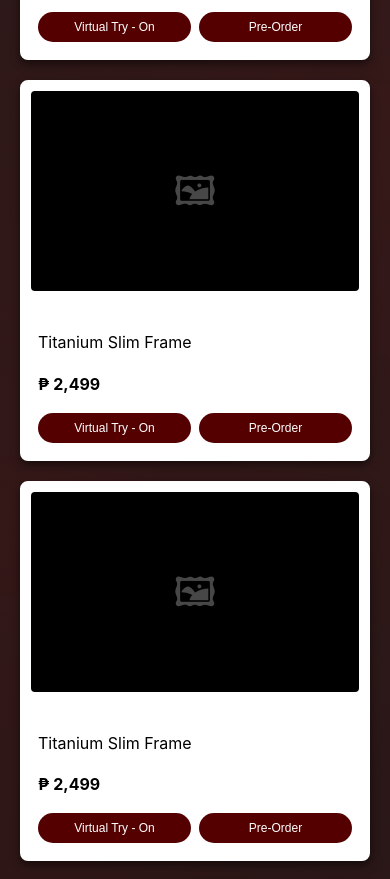
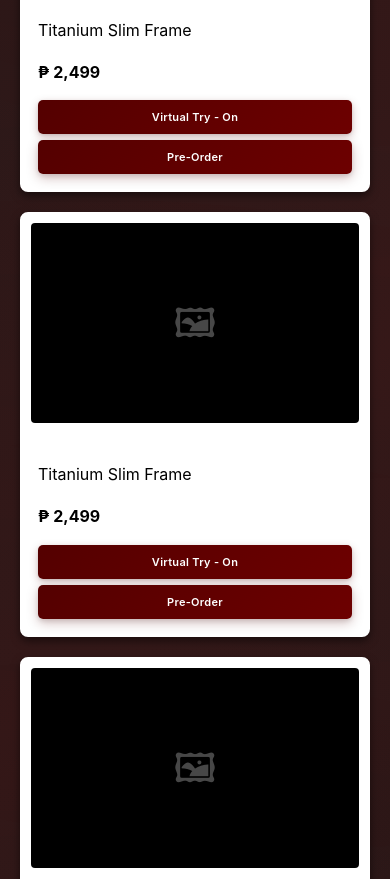
Before and after one commit to Maharcxz/Capstone, a plain HTML site: page index.html in a window 390 px wide. Shown: the part 1799-2678 px from the top of the page. Drawn offline with Linux system fonts and the light colour scheme; no server answers.

Commit message:
button efffect in index

```diff
--- a/css/ProductGridStyles.css
+++ b/css/ProductGridStyles.css
@@ -51,23 +51,108 @@
 
 .product-buttons {
     display: flex;
-    gap: 8px;
+    gap: 10px;
+    margin-top: 5px;
 }
 
 .virtual-try-btn {
     flex: 1;
-    background-color: #540000;
+    background: linear-gradient(135deg, #540000 0%, #6d0000 100%);
     color: white;
     border: none;
-    padding: 8px 12px;
-    border-radius: 20px;
+    padding: 10px 16px;
+    border-radius: 6px;
     font-size: 12px;
+    font-weight: 600;
+    font-family: 'Inter', 'Poppins', sans-serif;
     cursor: pointer;
-    font-weight: normal;
+    transition: all 0.3s cubic-bezier(0.4, 0, 0.2, 1);
+    box-shadow: 0 3px 8px rgba(84, 0, 0, 0.25), 0 1px 3px rgba(0, 0, 0, 0.1);
+    text-transform: none;
+    letter-spacing: 0.25px;
+    position: relative;
+    overflow: hidden;
+    min-height: 36px;
+    display: flex;
+    align-items: center;
+    justify-content: center;
+}
+
+.virtual-try-btn::before {
+    content: '';
+    position: absolute;
+    top: 0;
+    left: -100%;
+    width: 100%;
+    height: 100%;
+    background: linear-gradient(90deg, transparent, rgba(255, 255, 255, 0.2), transparent);
+    transition: left 0.5s ease;
+}
+
+.virtual-try-btn:hover::before {
+    left: 100%;
 }
 
 .virtual-try-btn:hover {
-    background-color: #3D0000;
+    transform: translateY(-1px);
+    box-shadow: 0 6px 20px rgba(84, 0, 0, 0.3), 0 4px 8px rgba(0, 0, 0, 0.15);
+    background: linear-gradient(135deg, #6d0000 0%, #8a0000 100%);
+    border: 1px solid rgba(255, 255, 255, 0.1);
+    color: white;
+}
+
+.virtual-try-btn:active {
+    transform: translateY(0px);
+    box-shadow: 0 2px 8px rgba(84, 0, 0, 0.2), 0 1px 3px rgba(0, 0, 0, 0.1);
+    transition: all 0.1s cubic-bezier(0.4, 0, 0.2, 1);
+}
+
+.virtual-try-btn:focus {
+    outline: none;
+    box-shadow: 0 4px 12px rgba(84, 0, 0, 0.25), 0 2px 4px rgba(0, 0, 0, 0.1), 0 0 0 3px rgba(84, 0, 0, 0.2);
+}
+
+.virtual-try-btn:active {
+    transform: translateY(0);
+    box-shadow: 0 2px 8px rgba(84, 0, 0, 0.3);
+}
+
+/* Pre-order button specific styling - now using same red color as Virtual Try-On */
+.virtual-try-btn.preorder-btn {
+    background: linear-gradient(135deg, #540000 0%, #6d0000 100%);
+    box-shadow: 0 4px 12px rgba(84, 0, 0, 0.25), 0 2px 4px rgba(0, 0, 0, 0.1);
+}
+
+.virtual-try-btn.preorder-btn::before {
+    content: '';
+    position: absolute;
+    top: 0;
+    left: -100%;
+    width: 100%;
+    height: 100%;
+    background: linear-gradient(90deg, transparent, rgba(255, 255, 255, 0.2), transparent);
+    transition: left 0.5s ease;
+}
+
+.virtual-try-btn.preorder-btn:hover::before {
+    left: 100%;
+}
+
+.virtual-try-btn.preorder-btn:hover {
+    transform: translateY(-1px);
+    background: linear-gradient(135deg, #6d0000 0%, #8a0000 100%);
+    box-shadow: 0 6px 20px rgba(84, 0, 0, 0.3), 0 4px 8px rgba(0, 0, 0, 0.15);
+    border: 1px solid rgba(255, 255, 255, 0.1);
+    color: white;
+}
+
+.virtual-try-btn.preorder-btn:active {
+    transform: translateY(0px);
+    box-shadow: 0 2px 8px rgba(84, 0, 0, 0.2), 0 1px 3px rgba(0, 0, 0, 0.1);
+}
+
+.virtual-try-btn.preorder-btn:focus {
+    box-shadow: 0 4px 12px rgba(84, 0, 0, 0.25), 0 2px 4px rgba(0, 0, 0, 0.1), 0 0 0 3px rgba(84, 0, 0, 0.2);
 }
 
 /* Responsive Design */
@@ -243,6 +328,18 @@
         grid-template-columns: 1fr;
     }
 
+    .virtual-try-btn {
+        padding: 8px 14px;
+        font-size: 11px;
+        border-radius: 5px;
+        min-height: 32px;
+    }
+
+    .product-buttons {
+        gap: 8px;
+        flex-direction: column;
+    }
+
     .logo h1 {
         font-size: 28px;
         letter-spacing: 3px;
@@ -253,3 +350,29 @@
         letter-spacing: 2px;
     }
 }
+
+/* Additional responsive improvements for buttons */
+@media (max-width: 600px) {
+    .virtual-try-btn {
+        padding: 10px 12px;
+        font-size: 11px;
+        letter-spacing: 0.3px;
+    }
+
+    .product-buttons {
+        gap: 6px;
+    }
+}
+
+@media (max-width: 360px) {
+         .virtual-try-btn {
+             padding: 6px 10px;
+             font-size: 10px;
+             border-radius: 4px;
+             min-height: 28px;
+         }
+
+    .product-buttons {
+        gap: 5px;
+    }
+}
--- a/index.html
+++ b/index.html
@@ -259,7 +259,7 @@
                     <p class="product-price">₱ 2,499</p>
                     <div class="product-buttons">
                         <button class="virtual-try-btn">Virtual Try - On</button>
-                        <button class="virtual-try-btn guest-only" onclick="window.location.href='preorder.html'">Pre-Order</button>
+                        <button class="virtual-try-btn preorder-btn guest-only" onclick="window.location.href='preorder.html'">Pre-Order</button>
                     </div>
                     <div class="admin-buttons" style="display: none;">
                         <button class="admin-btn edit-btn" onclick="openFrameEditModal(this)">Edit</button>
@@ -278,7 +278,7 @@
                     <p class="product-price">₱ 2,499</p>
                     <div class="product-buttons">
                         <button class="virtual-try-btn">Virtual Try - On</button>
-                        <button class="virtual-try-btn guest-only" onclick="window.location.href='preorder.html'">Pre-Order</button>
+                        <button class="virtual-try-btn preorder-btn guest-only" onclick="window.location.href='preorder.html'">Pre-Order</button>
                     </div>
                     <div class="admin-buttons" style="display: none;">
                         <button class="admin-btn edit-btn" onclick="openFrameEditModal(this)">Edit</button>
@@ -297,7 +297,7 @@
                     <p class="product-price">₱ 2,499</p>
                     <div class="product-buttons">
                         <button class="virtual-try-btn">Virtual Try - On</button>
-                        <button class="virtual-try-btn guest-only" onclick="window.location.href='preorder.html'">Pre-Order</button>
+                        <button class="virtual-try-btn preorder-btn guest-only" onclick="window.location.href='preorder.html'">Pre-Order</button>
                     </div>
                     <div class="admin-buttons" style="display: none;">
                         <button class="admin-btn edit-btn" onclick="openFrameEditModal(this)">Edit</button>
@@ -316,7 +316,7 @@
                     <p class="product-price">₱ 2,499</p>
                     <div class="product-buttons">
                         <button class="virtual-try-btn">Virtual Try - On</button>
-                        <button class="virtual-try-btn guest-only" onclick="window.location.href='preorder.html'">Pre-Order</button>
+                        <button class="virtual-try-btn preorder-btn guest-only" onclick="window.location.href='preorder.html'">Pre-Order</button>
                     </div>
                     <div class="admin-buttons" style="display: none;">
                         <button class="admin-btn edit-btn" onclick="openFrameEditModal(this)">Edit</button>
@@ -335,7 +335,7 @@
                     <p class="product-price">₱ 2,499</p>
                     <div class="product-buttons">
                         <button class="virtual-try-btn">Virtual Try - On</button>
-                        <button class="virtual-try-btn guest-only" onclick="window.location.href='preorder.html'">Pre-Order</button>
+                        <button class="virtual-try-btn preorder-btn guest-only" onclick="window.location.href='preorder.html'">Pre-Order</button>
                     </div>
                     <div class="admin-buttons" style="display: none;">
                         <button class="admin-btn edit-btn" onclick="openFrameEditModal(this)">Edit</button>
@@ -354,7 +354,7 @@
                     <p class="product-price">₱ 2,499</p>
                     <div class="product-buttons">
                         <button class="virtual-try-btn">Virtual Try - On</button>
-                        <button class="virtual-try-btn guest-only" onclick="window.location.href='preorder.html'">Pre-Order</button>
+                        <button class="virtual-try-btn preorder-btn guest-only" onclick="window.location.href='preorder.html'">Pre-Order</button>
                     </div>
                     <div class="admin-buttons" style="display: none;">
                         <button class="admin-btn edit-btn" onclick="openFrameEditModal(this)">Edit</button>
@@ -373,7 +373,7 @@
                     <p class="product-price">₱ 2,499</p>
                     <div class="product-buttons">
                         <button class="virtual-try-btn">Virtual Try - On</button>
-                        <button class="virtual-try-btn" onclick="window.location.href='preorder.html'">Pre-Order</button>
+                        <button class="virtual-try-btn preorder-btn" onclick="window.location.href='preorder.html'">Pre-Order</button>
                     </div>
                     <div class="admin-buttons" style="display: none;">
                         <button class="admin-btn edit-btn">Edit</button>
@@ -392,7 +392,7 @@
                     <p class="product-price">₱ 2,499</p>
                     <div class="product-buttons">
                         <button class="virtual-try-btn">Virtual Try - On</button>
-                        <button class="virtual-try-btn" onclick="window.location.href='preorder.html'">Pre-Order</button>
+                        <button class="virtual-try-btn preorder-btn" onclick="window.location.href='preorder.html'">Pre-Order</button>
                     </div>
                     <div class="admin-buttons" style="display: none;">
                         <button class="admin-btn edit-btn">Edit</button>
@@ -411,7 +411,7 @@
                     <p class="product-price">₱ 2,499</p>
                     <div class="product-buttons">
                         <button class="virtual-try-btn">Virtual Try - On</button>
-                        <button class="virtual-try-btn" onclick="window.location.href='preorder.html'">Pre-Order</button>
+                        <button class="virtual-try-btn preorder-btn" onclick="window.location.href='preorder.html'">Pre-Order</button>
                     </div>
                     <div class="admin-buttons" style="display: none;">
                         <button class="admin-btn edit-btn">Edit</button>
```
